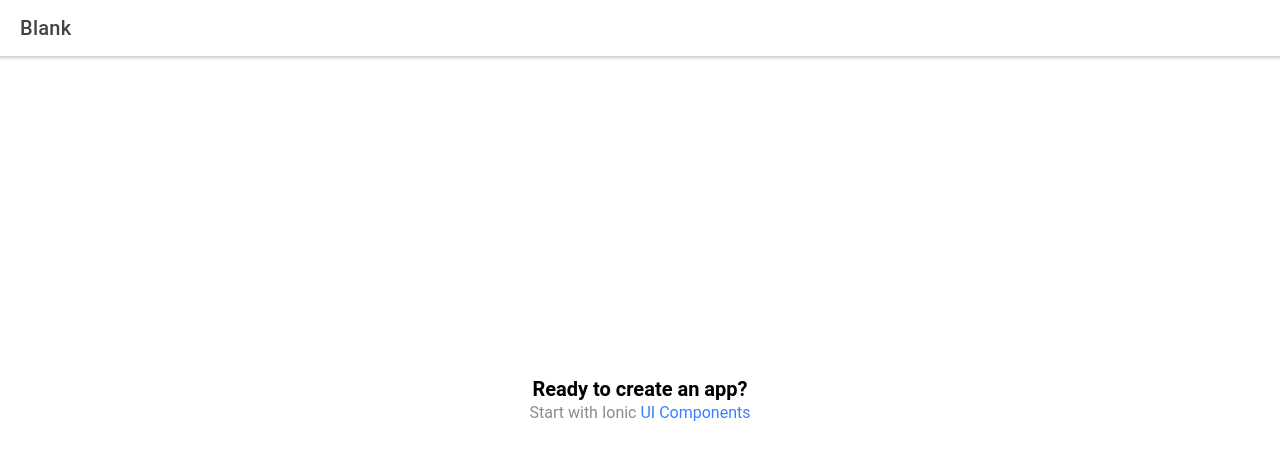
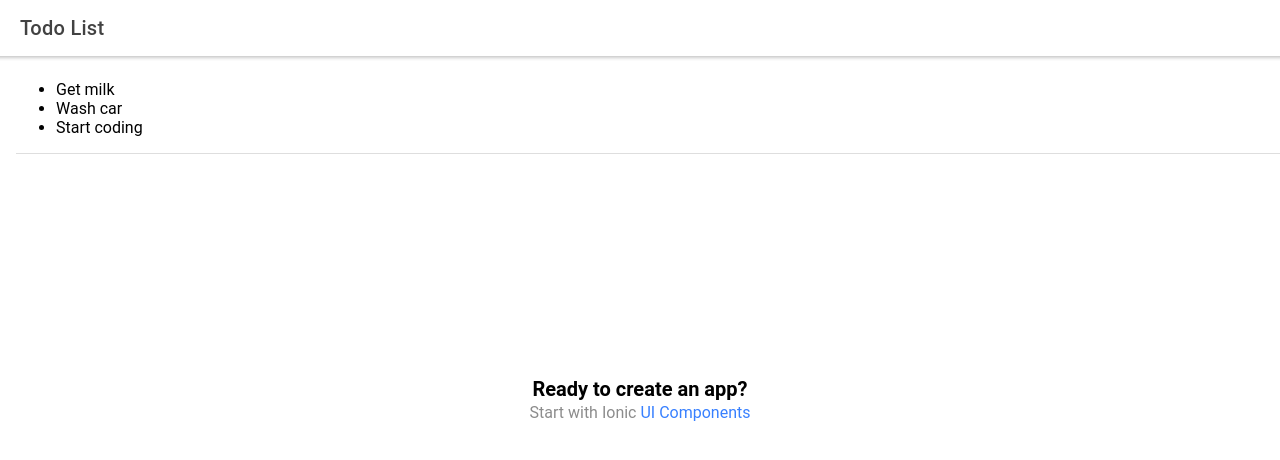
Before and after one commit to carlosm27/todoAppIonic, a React (Create React App) app: page /home in a window 1280 px wide. Shown: the top 460 px of the page. Built offline with nearby package versions, Linux system fonts and the light colour scheme.

Commit message:
Update Home.tsx

```diff
--- a/src/pages/Home.tsx
+++ b/src/pages/Home.tsx
@@ -1,13 +1,13 @@
 import { IonContent, IonHeader, IonPage, IonTitle, IonToolbar } from '@ionic/react';
 import ExploreContainer from '../components/ExploreContainer';
 import './Home.css';
-
+import TaskList from '../components/taskList'
 const Home: React.FC = () => {
   return (
     <IonPage>
       <IonHeader>
         <IonToolbar>
-          <IonTitle>Blank</IonTitle>
+          <IonTitle>Todo List</IonTitle>
         </IonToolbar>
       </IonHeader>
       <IonContent fullscreen>
@@ -16,6 +16,7 @@ const Home: React.FC = () => {
             <IonTitle size="large">Blank</IonTitle>
           </IonToolbar>
         </IonHeader>
+        <TaskList/>
         <ExploreContainer />
       </IonContent>
     </IonPage>
```
